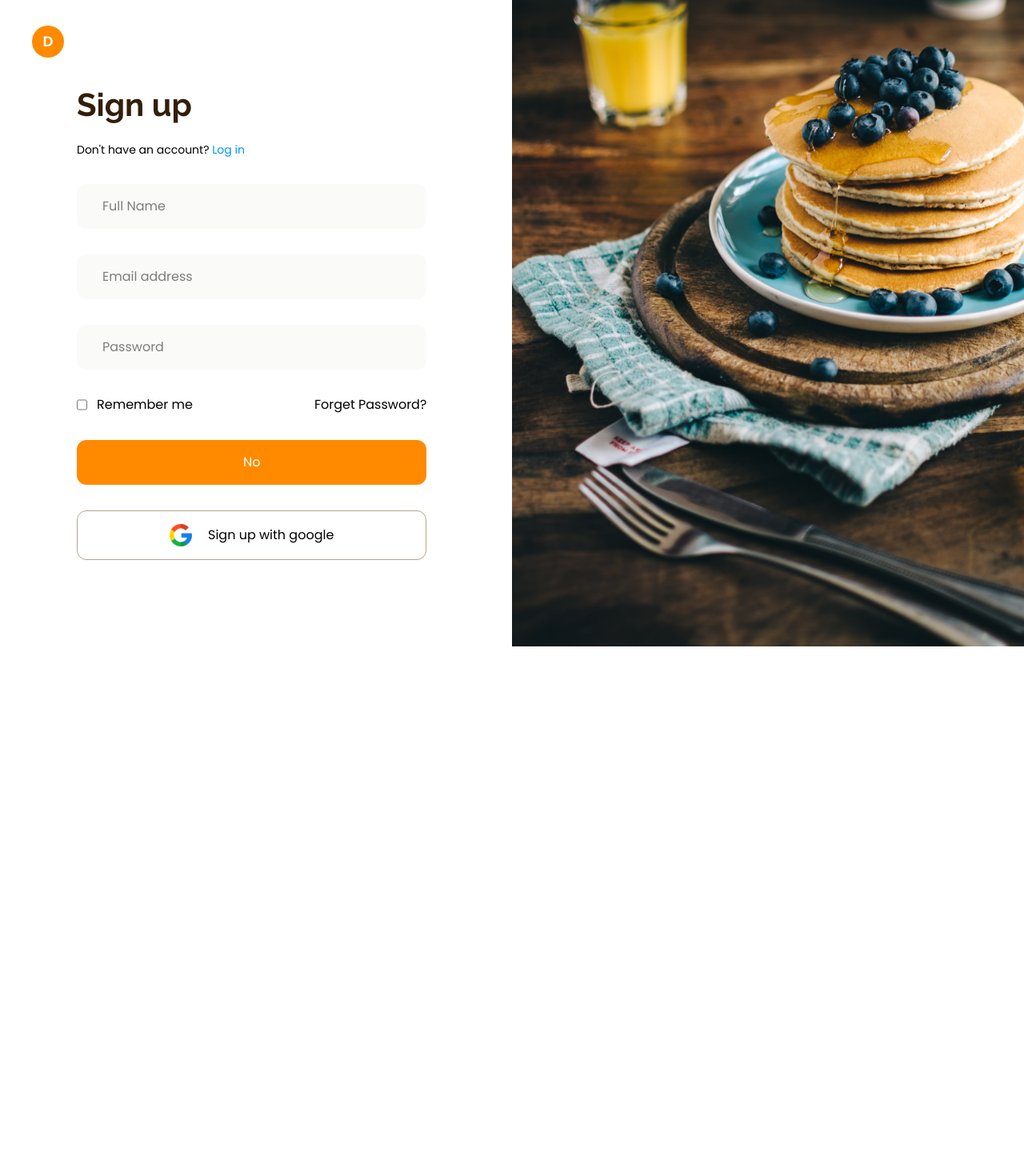
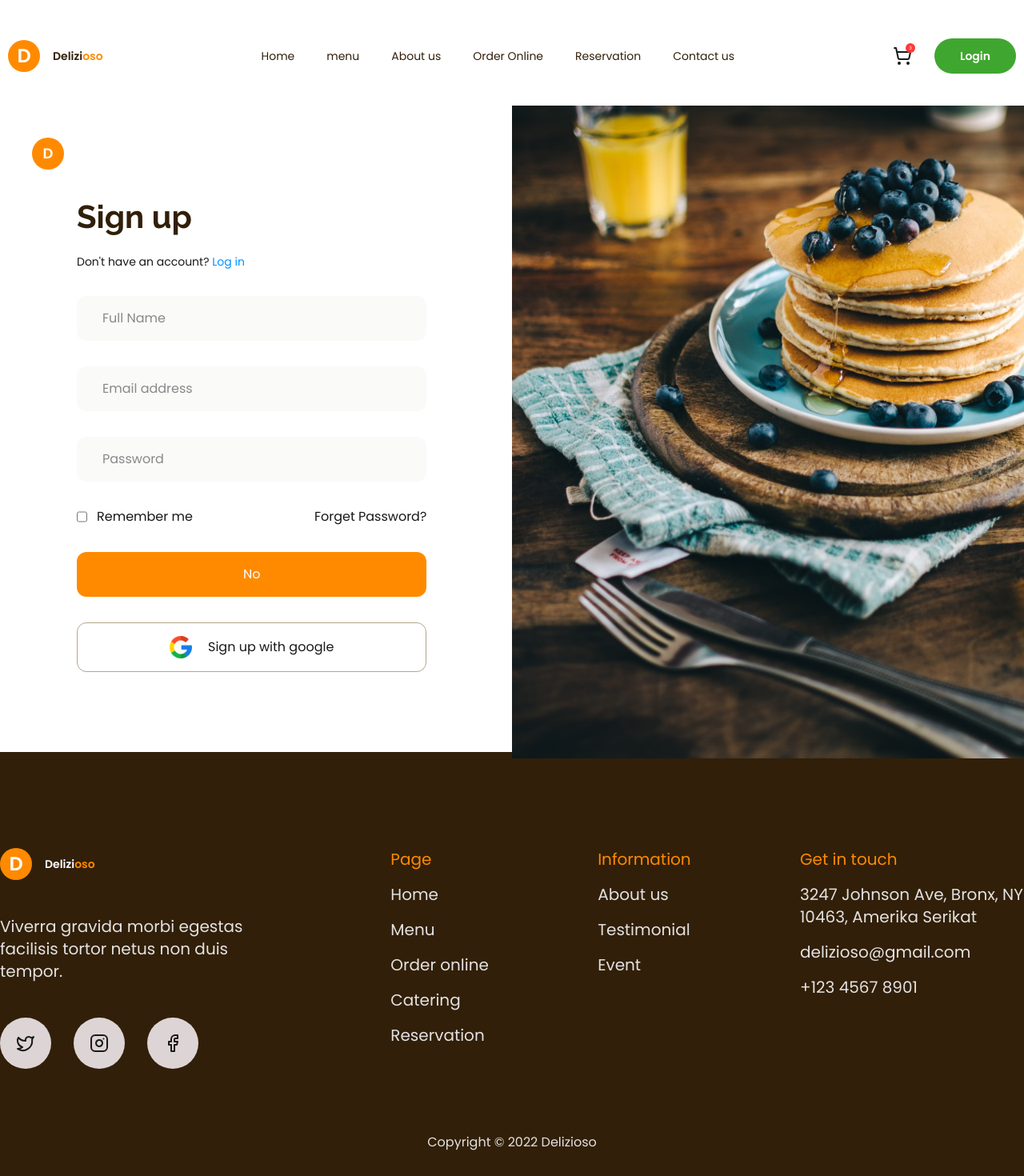
Before and after one commit to Nur-Nayeem/resturant-website-using-nextjs, a Next.js app: page /auth/signup in a window 1280 px wide. Shown: the top 1470 px of the page at 80% size. Before the commit the page ends 808 px from the top, so only its background shows below. Built offline with nearby package versions, Linux system fonts and the light colour scheme.

Commit message:
fix some issues

```diff
--- a/package.json
+++ b/package.json
@@ -9,8 +9,12 @@
     "lint": "eslint"
   },
   "dependencies": {
+    "@fortawesome/fontawesome-svg-core": "^7.0.0",
+    "@fortawesome/free-solid-svg-icons": "^7.0.0",
+    "@fortawesome/react-fontawesome": "^3.0.1",
     "axios": "^1.11.0",
     "bcryptjs": "^3.0.2",
+    "flowbite-datepicker": "^1.3.2",
     "jsonwebtoken": "^9.0.2",
     "lucide-react": "^0.540.0",
     "mongoose": "^8.18.0",
@@ -29,6 +33,7 @@
     "@types/nodemailer": "^7.0.1",
     "@types/react": "^19",
     "@types/react-dom": "^19",
+    "daisyui": "^5.0.54",
     "eslint": "^9",
     "eslint-config-next": "15.5.0",
     "tailwindcss": "^4",
--- a/src/app/globals.css
+++ b/src/app/globals.css
@@ -1,4 +1,5 @@
 @import "tailwindcss";
+@plugin "daisyui";
 
 :root {
   --background: #e5e5e5;
@@ -10,3 +11,14 @@
     width: 100%;
   }
 }
+
+/* custom-date.css */
+.hide-calendar-icon::-webkit-calendar-picker-indicator {
+  display: none;
+  -webkit-appearance: none;
+}
+
+.hide-calendar-icon {
+  appearance: none;
+  -moz-appearance: none;
+}
--- a/src/app/layout.tsx
+++ b/src/app/layout.tsx
@@ -1,6 +1,13 @@
 import type { Metadata } from "next";
 import { Raleway, Poppins, Tinos } from "next/font/google";
 import "./globals.css";
+// layout.tsx (or _app.js)
+import "@fortawesome/fontawesome-svg-core/styles.css";
+import { config } from "@fortawesome/fontawesome-svg-core";
+
+config.autoAddCss = false; // Prevent Font Awesome from adding its own CSS
+import NavBar from "@/components/NavBar";
+import Footer from "@/components/Footer";
 
 export const ralewaySans = Raleway({
   subsets: ["latin"],
@@ -27,7 +34,13 @@ export default function RootLayout({
       <body
         className={`${poppinsSans.className} antialiased `}
       >
+        <header className="container mx-auto px-2.5 my-12">
+          <NavBar />
+        </header>
         {children}
+        <footer className="bg-[#311f09]">
+          <Footer />
+        </footer>
       </body>
     </html>
   );
--- a/src/app/page.tsx
+++ b/src/app/page.tsx
@@ -1,27 +1,22 @@
 import CustomerSay from "@/components/CustomerSay";
 import FoodMenu from "@/components/FoodMenu";
-import Footer from "@/components/Footer";
 import GreatestChef from "@/components/GreatestChef";
 import HeroSection from "@/components/HeroSection";
-import NavBar from "@/components/NavBar";
 import OpenSection from "@/components/OpenSection";
 import SecondHeroSection from "@/components/SecondHeroSection";
 import ThirdHeroSection from "@/components/thirdHeroSection";
 
-
 export default function Home() {
   return (
     <div>
-      <header className="container mx-auto px-2.5 my-12">
-        <NavBar />
+      <section className="container mx-auto px-2.5 my-12">
         <HeroSection />
-
-      </header>
+      </section>
       <section className="bg-[rgba(63,198,110,0.1)] px-2.5">
         <SecondHeroSection />
       </section>
       <section className="container mx-auto px-2.5 my-12">
-        <FoodMenu />
+        <FoodMenu menuTitle='Our popular menu' />
       </section>
       <section className="bg-[#fffbf5] px-2.5">
         <ThirdHeroSection />
@@ -31,9 +26,6 @@ export default function Home() {
         <CustomerSay />
         <OpenSection />
       </section>
-      <footer className="bg-[#311f09]">
-        <Footer />
-      </footer>
     </div>
 
   );
--- a/src/components/FoodMenu.tsx
+++ b/src/components/FoodMenu.tsx
@@ -1,5 +1,4 @@
 import { tinos } from '@/app/layout'
-import Image from 'next/image'
 import React from 'react'
 import FoodCard from './FoodCard'
 import one from '@/assets/food/noddle.png'
@@ -12,10 +11,10 @@ import hero from '@/assets/hero.png'
 import hero2 from '@/assets/hero2.png'
 import { ChevronLeft, ChevronRight, Ellipsis } from 'lucide-react'
 
-const FoodMenu = () => {
+const FoodMenu = ({ menuTitle }: any) => {
     return (
         <div>
-            <h1 className={tinos.className + ' text-center text-[#311F09] text-[80px] font-bold'}>Our popular menu</h1>
+            <h1 className={tinos.className + ' text-center text-[#311F09] text-[80px] font-bold'}>{menuTitle}</h1>
             <div className='flex gap-4 items-center flex-wrap  justify-center sm:justify-between mt-14'>
                 <button className='py-4 px-11  rounded-[160px] bg-[#311F09] text-white'>All catagory</button>
                 <button className='py-4 px-11  rounded-[160px] bg-[rgba(208,204,199,0.1)]'>Dinner</button>
--- a/src/components/Footer.tsx
+++ b/src/components/Footer.tsx
@@ -5,7 +5,7 @@ import React from 'react'
 const Footer = () => {
     return (
         <div className='container mx-auto py-10 md:px-0 px-2.5'>
-            <div className='flex items-start justify-between gap-[70px] my-20 md:flex-row flex-col'>
+            <div className='flex items-start justify-between lg:gap-[60px] gap-[60px] md:gap-4 my-20 md:flex-row flex-col'>
                 <div className='max-w-[352px]'>
                     <div className='flex items-center gap-4'>
                         <h2 className='w-10 h-10 rounded-full bg-[#FF8A00] text-white flex items-center justify-center font-semibold text-2xl'>D</h2>
--- a/src/components/NavBar.tsx
+++ b/src/components/NavBar.tsx
@@ -11,10 +11,10 @@ const NavBar = () => {
             </div>
             <div className='hidden md:flex gap-2 lg:gap-10 text-sm'>
                 <Link href={`/`} className='text-[#311F09] hover:text-[#FF8A00] transition-all duration-300' >Home</Link>
-                <Link href={`/`} className='text-[#311F09] hover:text-[#FF8A00] transition-all duration-300' >menu</Link>
-                <Link href={`/`} className='text-[#311F09] hover:text-[#FF8A00] transition-all duration-300' >About us</Link>
+                <Link href={`/menu`} className='text-[#311F09] hover:text-[#FF8A00] transition-all duration-300' >menu</Link>
+                <Link href={`/about-us`} className='text-[#311F09] hover:text-[#FF8A00] transition-all duration-300' >About us</Link>
                 <Link href={`/`} className='text-[#311F09] hover:text-[#FF8A00] transition-all duration-300' >Order Online</Link>
-                <Link href={`/`} className='text-[#311F09] hover:text-[#FF8A00] transition-all duration-300' >Reservation</Link>
+                <Link href={`/reservation`} className='text-[#311F09] hover:text-[#FF8A00] transition-all duration-300' >Reservation</Link>
                 <Link href={`/`} className='text-[#311F09] hover:text-[#FF8A00] transition-all duration-300' >Contact us</Link>
             </div>
             <div className='flex items-center gap-7'>
--- a/src/components/OpenSection.tsx
+++ b/src/components/OpenSection.tsx
@@ -10,7 +10,7 @@ const OpenSection = () => {
                 <p className='text-xl'>Launch : Mon-Sun : 11:00am-02:00pm</p>
                 <p className='text-xl'>Dinner : sunday : 04:00pm-08:00pm</p>
             </div>
-            <div className='flex items-center justify-center gap-5 relative z-10'>
+            <div className='flex items-center justify-center gap-5 relative z-10 sm:flex-row flex-col'>
                 <button className='py-5 px-12 bg-[#FF8A00] text-white text-sm md:text-xl font-semibold rounded-[160px]'>Order now</button>
 
                 <button className='py-5 px-12 bg-white  text-sm md:text-xl font-semibold rounded-[160px]'>Reservation</button>
```
Also changed, not shown: 2 other files (tests, documents, lock files or other folders).
